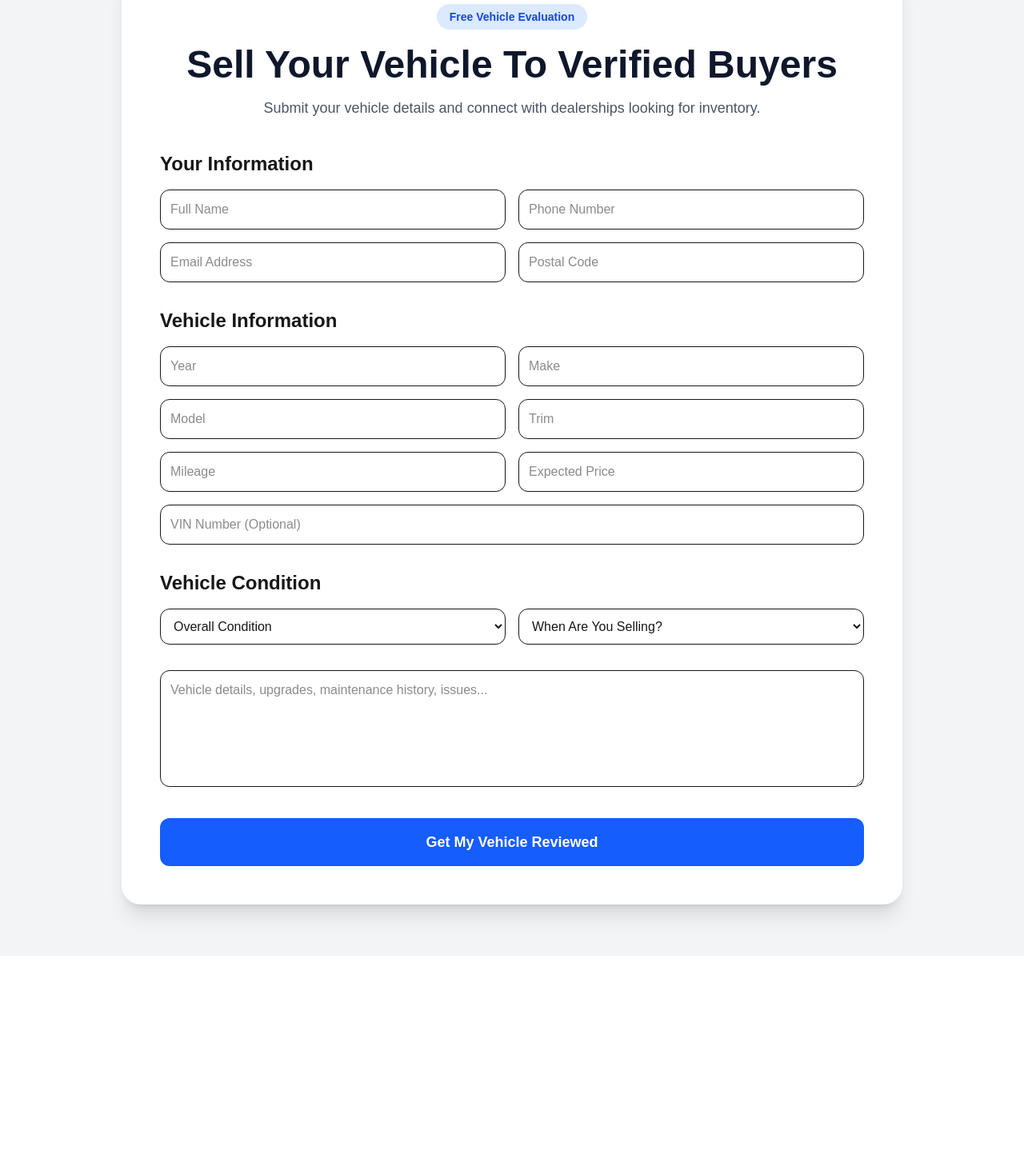
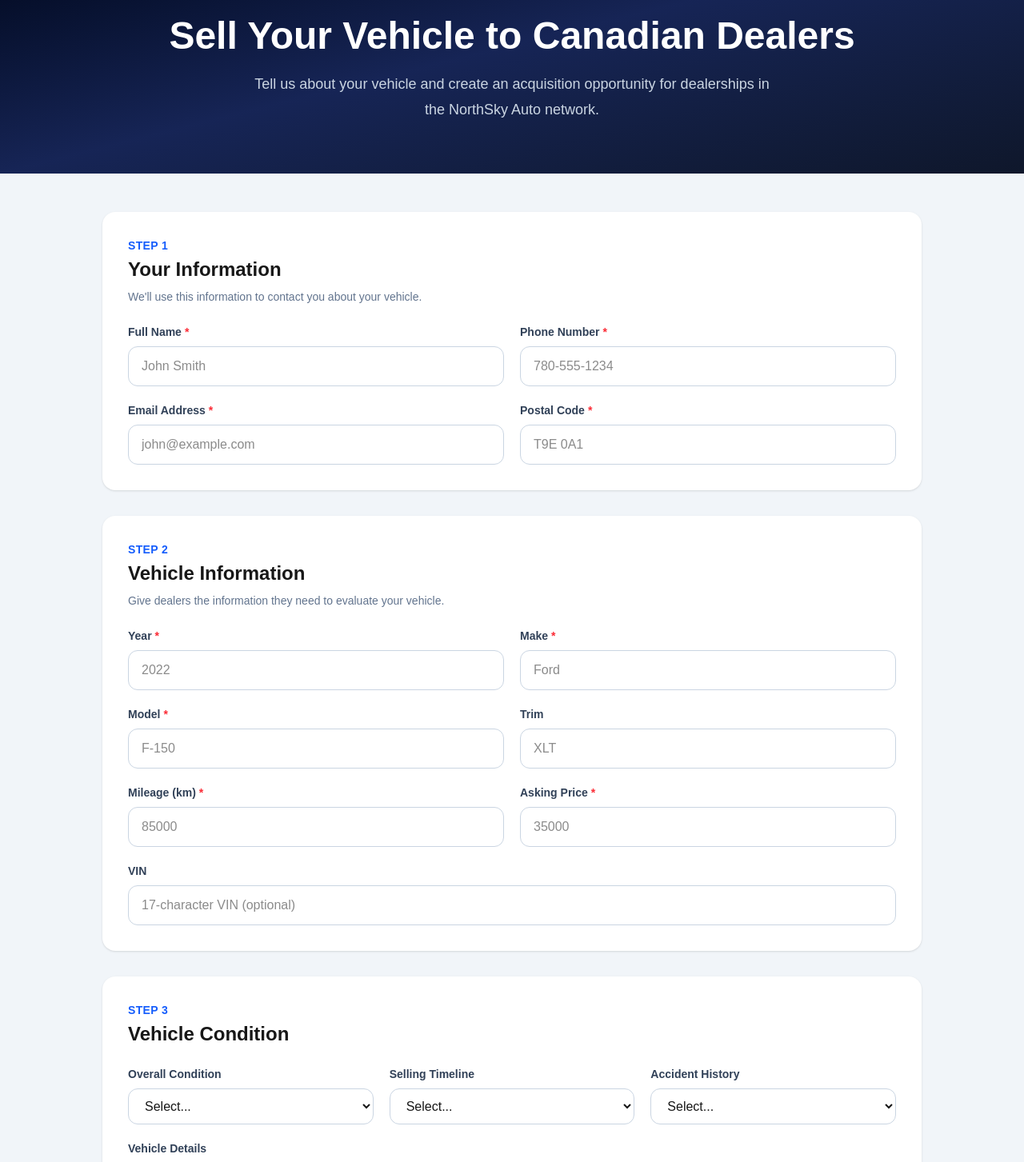
Before and after one commit to Goldylox752/NorthSky-Auto, a Next.js app: page /sell in a window 1280 px wide. Shown: the part 176-1629 px from the top of the page at 80% size. Before the commit the page ends 1371 px from the top, so only its background shows below. Built offline with nearby package versions, Linux system fonts and the light colour scheme.

Commit message:
Update page.jsx

```diff
--- a/app/sell/page.jsx
+++ b/app/sell/page.jsx
@@ -1,387 +1,376 @@
 "use client";
-
 import { useState } from "react";
-
-export default function SellPage() {
-
-  const [loading, setLoading] = useState(false);
-  const [message, setMessage] = useState("");
-
 const initialForm = {
   name: "",
   email: "",
   phone: "",
   postal_code: "",
-
   year: "",
   make: "",
   model: "",
   trim: "",
   mileage: "",
   vin: "",
-
   condition: "",
   selling_timeline: "",
   accident_history: "",
-
   description: "",
   asking_price: "",
 };
-
-
+export default function SellPage() {
   const [form, setForm] = useState(initialForm);
-
-
-
+  const [loading, setLoading] = useState(false);
+  const [message, setMessage] = useState("");
+  const [success, setSuccess] = useState(false);
   function handleChange(e) {
-
-    setForm({
-      ...form,
+    setForm((current) => ({
+      ...current,
       [e.target.name]: e.target.value,
-    });
-
+    }));
   }
-
-
-
   async function handleSubmit(e) {
-
     e.preventDefault();
-
     setLoading(true);
     setMessage("");
-
-
+    setSuccess(false);
     try {
-
       const response = await fetch("/api/vehicles", {
-
         method: "POST",
-
         headers: {
           "Content-Type": "application/json",
         },
-
         body: JSON.stringify(form),
-
       });
-
-
-
       const data = await response.json();
-
-
-
-      if (data.success) {
-
+      if (!response.ok || !data.success) {
+        throw new Error(data.error || "Unable to submit vehicle.");
+      }
+      setSuccess(true);
       setMessage(
-          "Your vehicle has been submitted. A buyer will review your listing shortly."
+        "Your vehicle has been submitted successfully. Our dealer network can now review your vehicle."
       );
-
       setForm(initialForm);
-
-      } else {
-
+    } catch (error) {
+      setSuccess(false);
       setMessage(
-          "Unable to submit vehicle. Please try again."
+        error.message ||
+          "Something went wrong. Please try again."
       );
-
+    } finally {
+      setLoading(false);
     }
-
-
-    } catch(error) {
-
-      setMessage(
-        "Server error. Please try again later."
-      );
-
   }
-
-
-    setLoading(false);
-
-  }
-
-
-
-
   return (
-
-    <main className="min-h-screen bg-gray-100 py-16">
-
-
-      <div className="mx-auto max-w-5xl px-6">
-
-
-        <div className="rounded-3xl bg-white p-8 shadow-xl md:p-12">
-
-
+    <main className="min-h-screen bg-slate-100">
       {/* Header */}
-
-          <div className="text-center">
-
-            <span className="rounded-full bg-blue-100 px-4 py-2 text-sm font-semibold text-blue-700">
-              Free Vehicle Evaluation
+      <section className="bg-gradient-to-br from-slate-950 via-blue-950 to-slate-900 text-white">
+        <div className="mx-auto max-w-5xl px-6 py-16 text-center">
+          <span className="inline-flex rounded-full bg-blue-600/20 px-4 py-2 text-sm font-semibold text-blue-300 ring-1 ring-blue-500/30">
+            Free Vehicle Submission
           </span>
-
-
-            <h1 className="mt-6 text-4xl font-extrabold text-slate-900 md:text-5xl">
-              Sell Your Vehicle To Verified Buyers
+          <h1 className="mt-6 text-4xl font-extrabold md:text-5xl">
+            Sell Your Vehicle to Canadian Dealers
           </h1>
-
-
-            <p className="mt-4 text-lg text-gray-600">
-              Submit your vehicle details and connect with dealerships
-              looking for inventory.
+          <p className="mx-auto mt-5 max-w-2xl text-lg leading-8 text-slate-300">
+            Tell us about your vehicle and create an acquisition opportunity
+            for dealerships in the NorthSky Auto network.
           </p>
-
         </div>
-
-
-
-
+      </section>
+      {/* Form */}
+      <section className="px-6 py-12">
+        <div className="mx-auto max-w-5xl">
           <form
             onSubmit={handleSubmit}
-            className="mt-10 space-y-8"
+            className="space-y-8"
           >
-
-
-
             {/* Seller Information */}
-
-            <section>
-
-              <h2 className="mb-4 text-2xl font-bold">
+            <div className="rounded-2xl bg-white p-6 shadow-sm md:p-8">
+              <div className="mb-6">
+                <p className="text-sm font-semibold uppercase tracking-wide text-blue-600">
+                  Step 1
+                </p>
+                <h2 className="mt-1 text-2xl font-bold">
                   Your Information
                 </h2>
-
-
-              <div className="grid gap-4 md:grid-cols-2">
-
-
-                <input
+                <p className="mt-2 text-sm text-slate-500">
+                  We'll use this information to contact you about your vehicle.
+                </p>
+              </div>
+              <div className="grid gap-5 md:grid-cols-2">
+                <Field
+                  label="Full Name"
                   name="name"
-                  placeholder="Full Name"
                   value={form.name}
                   onChange={handleChange}
-                  className="rounded-xl border p-3"
+                  placeholder="John Smith"
                   required
                 />
-
-
-                <input
+                <Field
+                  label="Phone Number"
                   name="phone"
-                  placeholder="Phone Number"
                   value={form.phone}
                   onChange={handleChange}
-                  className="rounded-xl border p-3"
+                  placeholder="780-555-1234"
                   required
                 />
-
-
-                <input
+                <Field
+                  label="Email Address"
                   name="email"
-                  placeholder="Email Address"
+                  type="email"
                   value={form.email}
                   onChange={handleChange}
-                  className="rounded-xl border p-3"
+                  placeholder="john@example.com"
+                  required
                 />
-
-
-                <input
+                <Field
+                  label="Postal Code"
                   name="postal_code"
-                  placeholder="Postal Code"
                   value={form.postal_code}
                   onChange={handleChange}
-                  className="rounded-xl border p-3"
+                  placeholder="T9E 0A1"
+                  required
                 />
-
               </div>
-
-            </section>
-
-
-
-
-
+            </div>
             {/* Vehicle Information */}
-
-            <section>
-
-              <h2 className="mb-4 text-2xl font-bold">
+            <div className="rounded-2xl bg-white p-6 shadow-sm md:p-8">
+              <div className="mb-6">
+                <p className="text-sm font-semibold uppercase tracking-wide text-blue-600">
+                  Step 2
+                </p>
+                <h2 className="mt-1 text-2xl font-bold">
                   Vehicle Information
                 </h2>
-
-
-              <div className="grid gap-4 md:grid-cols-2">
-
-
-                {[
-                  ["year","Year"],
-                  ["make","Make"],
-                  ["model","Model"],
-                  ["trim","Trim"],
-                  ["mileage","Mileage"],
-                  ["asking_price","Expected Price"],
-                ].map(([name,placeholder]) => (
-
-                  <input
-                    key={name}
-                    name={name}
-                    placeholder={placeholder}
-                    value={form[name]}
+                <p className="mt-2 text-sm text-slate-500">
+                  Give dealers the information they need to evaluate your vehicle.
+                </p>
+              </div>
+              <div className="grid gap-5 md:grid-cols-2">
+                <Field
+                  label="Year"
+                  name="year"
+                  type="number"
+                  value={form.year}
                   onChange={handleChange}
-                    className="rounded-xl border p-3"
+                  placeholder="2022"
+                  required
                 />
-
-                ))}
-
-
+                <Field
+                  label="Make"
+                  name="make"
+                  value={form.make}
+                  onChange={handleChange}
+                  placeholder="Ford"
+                  required
+                />
+                <Field
+                  label="Model"
+                  name="model"
+                  value={form.model}
+                  onChange={handleChange}
+                  placeholder="F-150"
+                  required
+                />
+                <Field
+                  label="Trim"
+                  name="trim"
+                  value={form.trim}
+                  onChange={handleChange}
+                  placeholder="XLT"
+                />
+                <Field
+                  label="Mileage (km)"
+                  name="mileage"
+                  type="number"
+                  value={form.mileage}
+                  onChange={handleChange}
+                  placeholder="85000"
+                  required
+                />
+                <Field
+                  label="Asking Price"
+                  name="asking_price"
+                  type="number"
+                  value={form.asking_price}
+                  onChange={handleChange}
+                  placeholder="35000"
+                  required
+                />
               </div>
-
-
-              <input
+              <div className="mt-5">
+                <Field
+                  label="VIN"
                   name="vin"
-                placeholder="VIN Number (Optional)"
                   value={form.vin}
                   onChange={handleChange}
-                className="mt-4 w-full rounded-xl border p-3"
+                  placeholder="17-character VIN (optional)"
                 />
-
-
-            </section>
-
-
-
-
-
-            {/* Vehicle Condition */}
-
-            <section>
-
-              <h2 className="mb-4 text-2xl font-bold">
+              </div>
+            </div>
+            {/* Condition */}
+            <div className="rounded-2xl bg-white p-6 shadow-sm md:p-8">
+              <div className="mb-6">
+                <p className="text-sm font-semibold uppercase tracking-wide text-blue-600">
+                  Step 3
+                </p>
+                <h2 className="mt-1 text-2xl font-bold">
                   Vehicle Condition
                 </h2>
-
-
-              <div className="grid gap-4 md:grid-cols-2">
-
-
-                <select
+              </div>
+              <div className="grid gap-5 md:grid-cols-3">
+                <SelectField
+                  label="Overall Condition"
                   name="condition"
                   value={form.condition}
                   onChange={handleChange}
-                  className="rounded-xl border p-3"
-                >
-
-                  <option value="">
-                    Overall Condition
-                  </option>
-
-                  <option>
-                    Excellent
-                  </option>
-
-                  <option>
-                    Good
-                  </option>
-
-                  <option>
-                    Fair
-                  </option>
-
-                  <option>
-                    Needs Work
-                  </option>
-
-                </select>
-
-
-
-
-                <select
+                  options={[
+                    "Excellent",
+                    "Good",
+                    "Fair",
+                    "Needs Work",
+                  ]}
+                />
+                <SelectField
+                  label="Selling Timeline"
                   name="selling_timeline"
                   value={form.selling_timeline}
                   onChange={handleChange}
-                  className="rounded-xl border p-3"
-                >
-
-                  <option value="">
-                    When Are You Selling?
-                  </option>
-
-                  <option>
-                    Immediately
-                  </option>
-
-                  <option>
-                    Within 30 Days
-                  </option>
-
-                  <option>
-                    Just Exploring
-                  </option>
-
-                </select>
-
-
+                  options={[
+                    "Immediately",
+                    "Within 30 Days",
+                    "Within 60 Days",
+                    "Just Exploring",
+                  ]}
+                />
+                <SelectField
+                  label="Accident History"
+                  name="accident_history"
+                  value={form.accident_history}
+                  onChange={handleChange}
+                  options={[
+                    "No Accidents",
+                    "Minor Accident",
+                    "Major Accident",
+                    "Unknown",
+                  ]}
+                />
               </div>
-
-
-            </section>
-
-
-
-
-
+              <div className="mt-5">
+                <label className="mb-2 block text-sm font-semibold text-slate-700">
+                  Vehicle Details
+                </label>
                 <textarea
                   name="description"
-              placeholder="Vehicle details, upgrades, maintenance history, issues..."
                   value={form.description}
                   onChange={handleChange}
-              rows="5"
-              className="w-full rounded-xl border p-3"
+                  rows={6}
+                  placeholder="Tell us about maintenance, upgrades, options, damage, tires, mechanical issues, recent repairs, etc."
+                  className="w-full rounded-xl border border-slate-300 px-4 py-3 outline-none transition focus:border-blue-600 focus:ring-2 focus:ring-blue-100"
                 />
-
-
-
-
-
+              </div>
+            </div>
+            {/* Submit */}
+            <div className="rounded-2xl bg-white p-6 shadow-sm md:p-8">
+              <div className="rounded-xl bg-blue-50 p-5">
+                <h3 className="font-bold text-slate-900">
+                  What happens next?
+                </h3>
+                <ul className="mt-3 space-y-2 text-sm text-slate-600">
+                  <li>✓ Your vehicle information is submitted.</li>
+                  <li>✓ The opportunity can be reviewed by participating dealers.</li>
+                  <li>✓ A NorthSky Auto representative may contact you.</li>
+                </ul>
+              </div>
               <button
+                type="submit"
                 disabled={loading}
-              className="w-full rounded-xl bg-blue-600 py-4 text-lg font-bold text-white hover:bg-blue-700 disabled:opacity-50"
+                className="mt-6 w-full rounded-xl bg-blue-600 py-4 text-lg font-bold text-white transition hover:bg-blue-700 disabled:cursor-not-allowed disabled:opacity-50"
               >
-
                 {loading
                   ? "Submitting Vehicle..."
-                : "Get My Vehicle Reviewed"
+                  : "Submit My Vehicle"}
+              </button>
+              {message && (
+                <div
+                  className={`mt-5 rounded-xl p-4 text-center text-sm font-semibold ${
+                    success
+                      ? "bg-green-50 text-green-700"
+                      : "bg-red-50 text-red-700"
+                  }`}
+                >
+                  {message}
+                </div>
+              )}
+              <p className="mt-4 text-center text-xs text-slate-400">
+                By submitting this form, you agree that NorthSky Auto may
+                contact you regarding your vehicle submission.
+              </p>
+            </div>
+          </form>
+        </div>
+      </section>
+    </main>
+  );
 }
-
-            </button>
-
-
-
-            {message && (
-
-              <p className="text-center font-semibold text-blue-600">
-                {message}
-              </p>
-
+/* Input Component */
+function Field({
+  label,
+  name,
+  type = "text",
+  value,
+  onChange,
+  placeholder,
+  required = false,
+}) {
+  return (
+    <div>
+      <label className="mb-2 block text-sm font-semibold text-slate-700">
+        {label}
+        {required && (
+          <span className="ml-1 text-red-500">*</span>
         )}
-
-
-
-          </form>
-
-
+      </label>
+      <input
+        name={name}
+        type={type}
+        value={value}
+        onChange={onChange}
+        placeholder={placeholder}
+        required={required}
+        className="w-full rounded-xl border border-slate-300 px-4 py-3 outline-none transition focus:border-blue-600 focus:ring-2 focus:ring-blue-100"
+      />
     </div>
-
-
+  );
+}
+/* Select Component */
+function SelectField({
+  label,
+  name,
+  value,
+  onChange,
+  options,
+}) {
+  return (
+    <div>
+      <label className="mb-2 block text-sm font-semibold text-slate-700">
+        {label}
+      </label>
+      <select
+        name={name}
+        value={value}
+        onChange={onChange}
+        className="w-full rounded-xl border border-slate-300 bg-white px-4 py-3 outline-none transition focus:border-blue-600 focus:ring-2 focus:ring-blue-100"
+      >
+        <option value="">
+          Select...
+        </option>
+        {options.map((option) => (
+          <option key={option} value={option}>
+            {option}
+          </option>
+        ))}
+      </select>
     </div>
-
-
-    </main>
-
   );
-
 }
```
Lines whose indentation alone changed are shown as unchanged.
